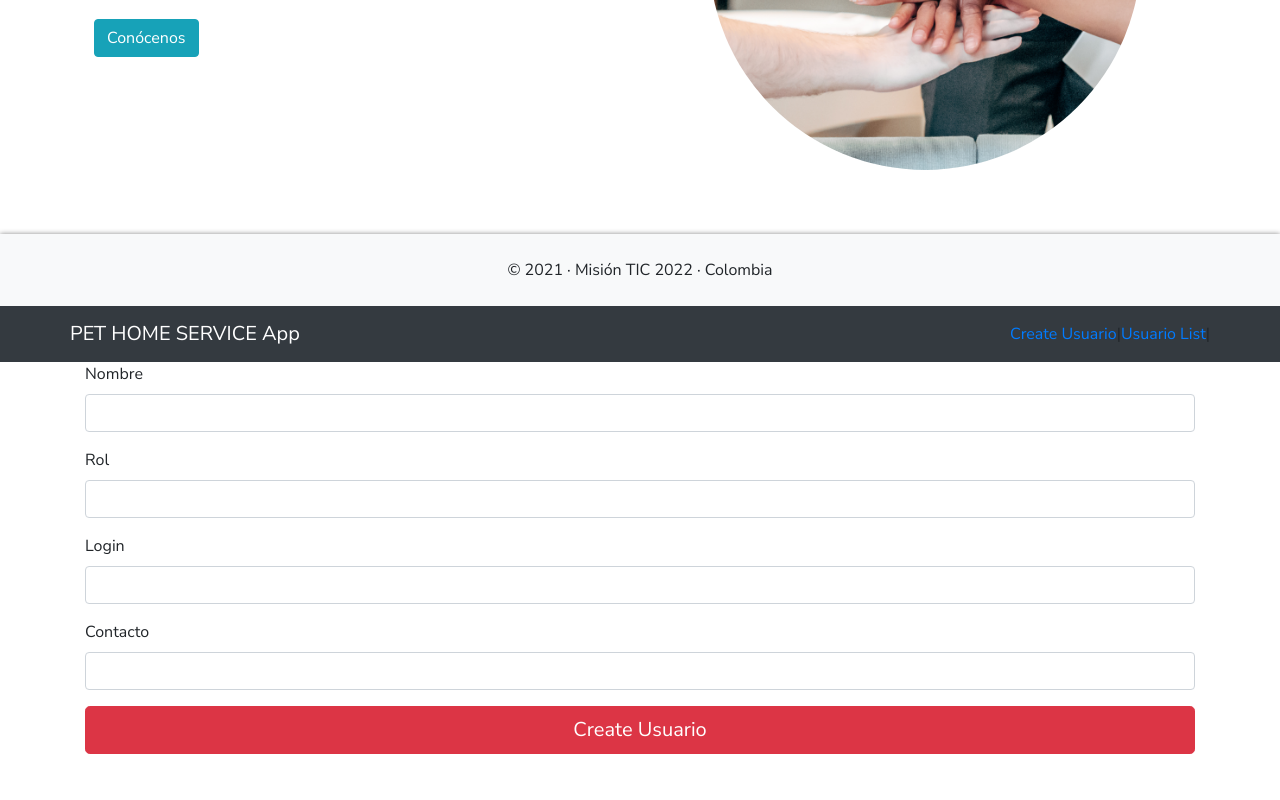
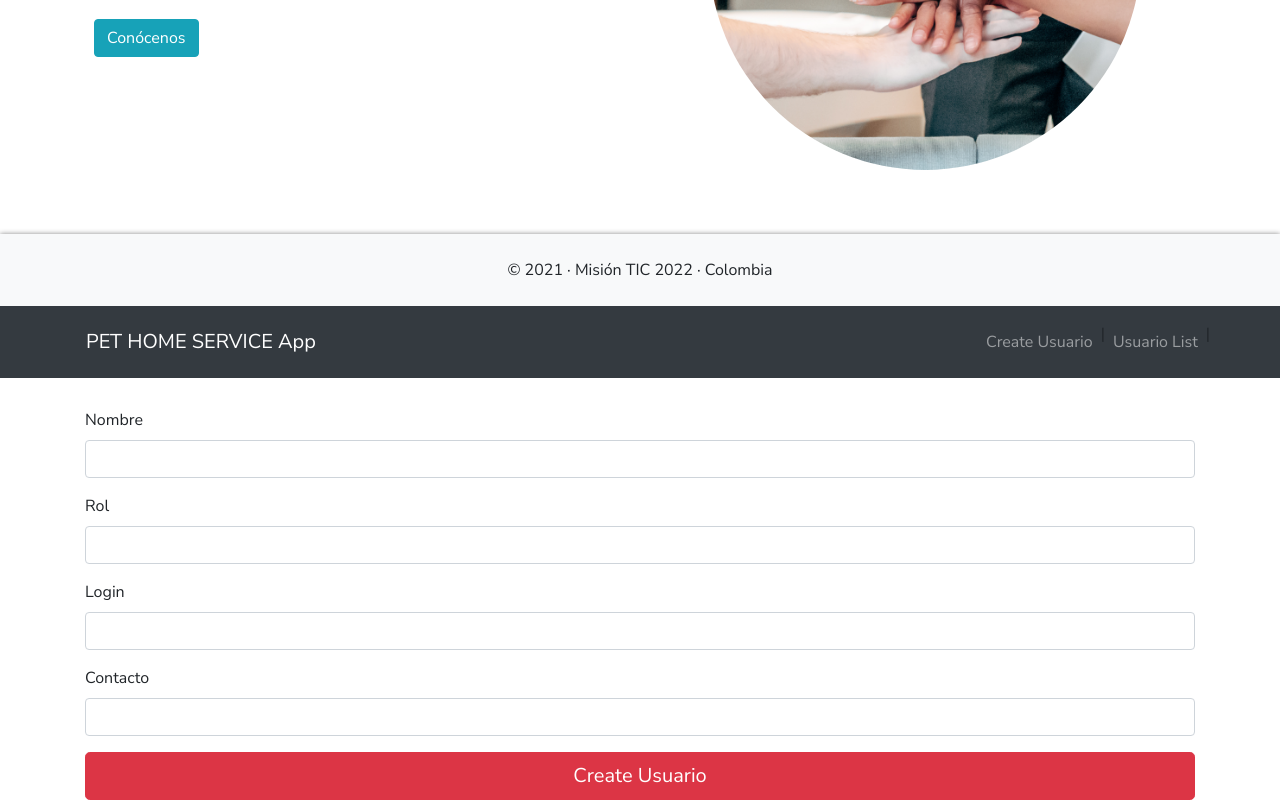
Before and after one commit to AnteDC/Proyecto-Ciclo4, a React (Create React App) app: page / in a window 1280 px wide. Shown: the part 1514-2314 px from the top of the page. Before the commit the page ends 2268 px from the top, so only its background shows below. Built offline with nearby package versions, Linux system fonts and the light colour scheme.

Commit message:
Se corrige classNombre en App.js

```diff
--- a/src/App.js
+++ b/src/App.js
@@ -19,36 +19,36 @@ import UsuarioList from "./components/usuario-list.component";
 
 function App() {
   return (<Router>
-    <div classNombre="App">
+    <div className="App">
       <NavbarUser />
       <Portada />
       <FooterUser />
 
-      <header classNombre="App-header">
+      <header className="App-header">
         <Navbar bg="dark" variant="dark">
           <Container>
 
             <Navbar.Brand>
-              <Link to={"/create-usuario"} classNombre="nav-link">
+              <Link to={"/create-usuario"} className="nav-link">
                 PET HOME SERVICE App
               </Link>
             </Navbar.Brand>
 
-            <Nav classNombre="justify-content-end">
+            <Nav className="justify-content-end">
               <Nav>
-                <Link to={"/create-usuario"} classNombre="nav-link">
+                <Link to={"/create-usuario"} className="nav-link">
                   Create Usuario
                 </Link>
               </Nav>  |
 
               {/* <Nav>
-                <Link to={"/edit-usuario/:id"} classNombre="nav-link">
+                <Link to={"/edit-usuario/:id"} className="nav-link">
                   Edit Usuario
                 </Link>
               </Nav> */}
 
               <Nav>
-                <Link to={"/usuario-list"} classNombre="nav-link">
+                <Link to={"/usuario-list"} className="nav-link">
                   Usuario List
                 </Link>  |
               </Nav>
@@ -61,7 +61,7 @@ function App() {
       <Container>
         <Row>
           <Col md={12}>
-            <div classNombre="wrapper">
+            <div className="wrapper">
               <Switch>
                 <Route exact path='/' component={CreateUsuario} />
                 <Route path="/create-usuario" component={CreateUsuario} />
```
